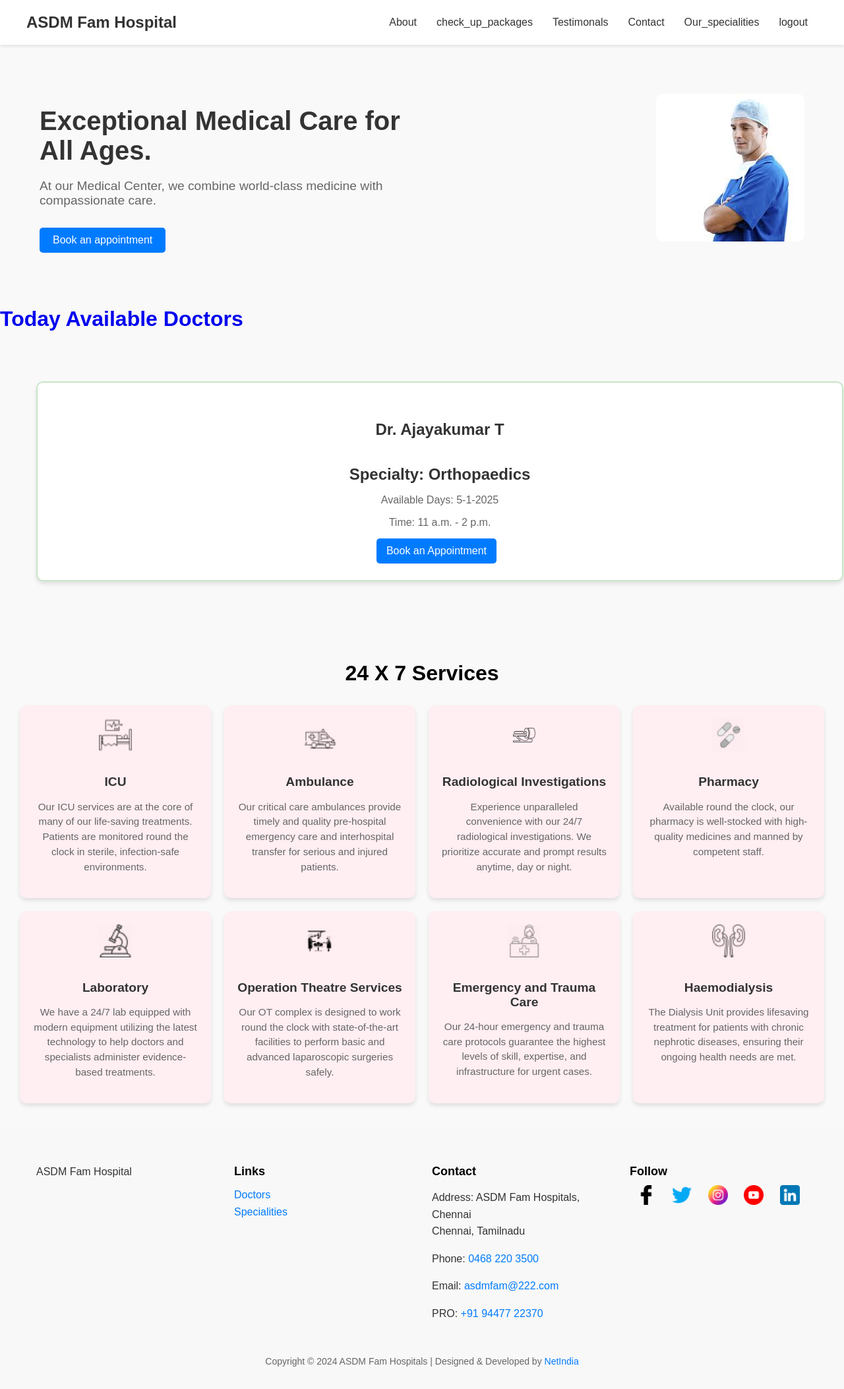
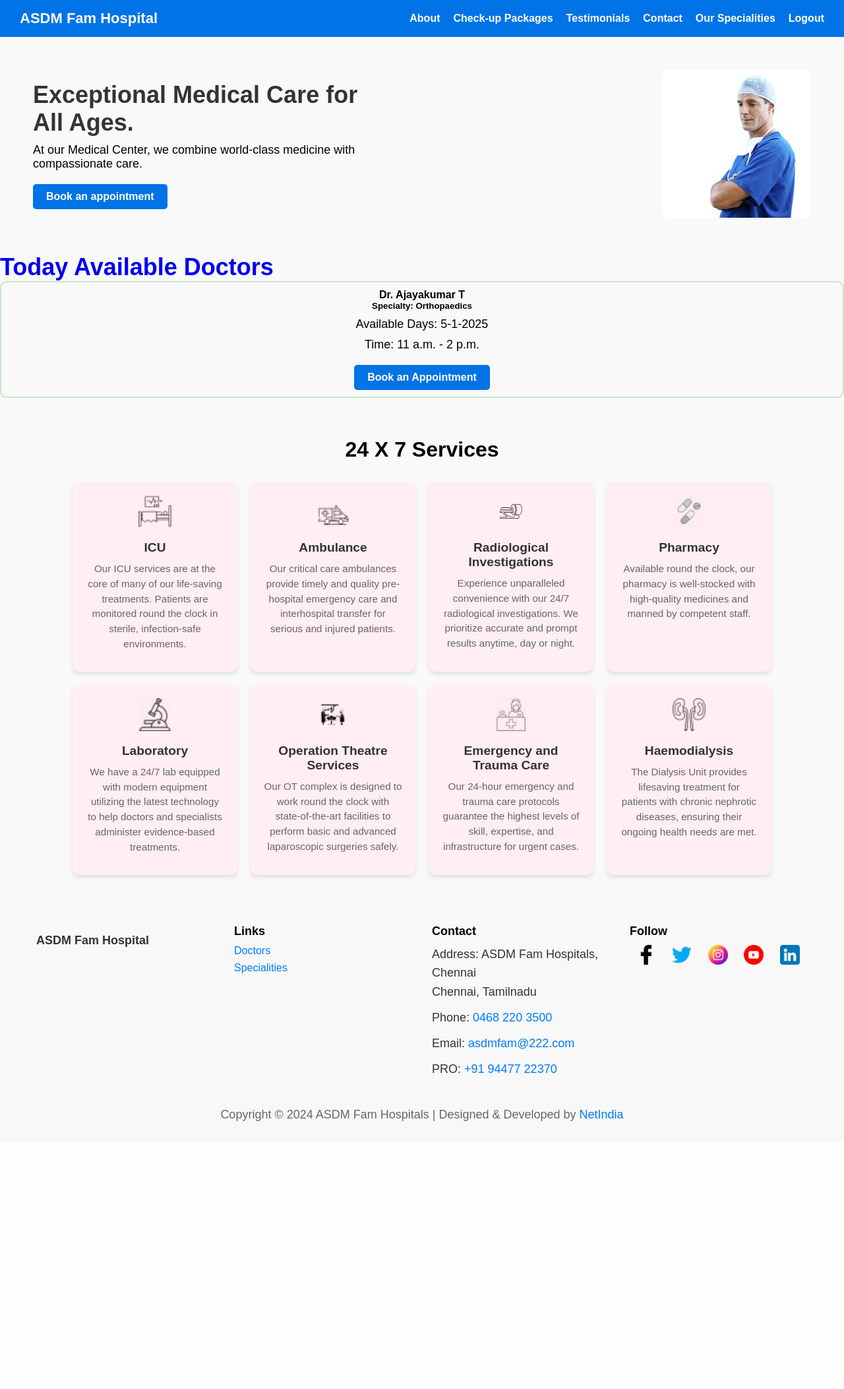
Before and after one commit to chikkuanijohn/Doctor_appointments_, a Django app: template doctor_appointment/templates/user/user_home.html in a window 1280 px wide. Shown: the whole page at 66% size. After the commit the page ends 1699 px from the top, so only its background shows below. Run offline with Django 5.2, Linux system fonts and the light colour scheme; the template is opened without the code that fills it: values that come from a table or form of the project are taken from there, others are empty; data comes from the database, SQL or seed files in the repository; both versions use the stored data as it was after the commit.

Commit message:
new file

```diff
--- a/doctor_appointment/templates/admin/home.html
+++ b/doctor_appointment/templates/admin/home.html
@@ -172,7 +172,7 @@
 </head>
 <body>
     <header>
-        <div class="logo">Family Doctor X</div>
+        <div class="logo">ASDM Fam Hospital</div>
         <nav>
             <ul>
                 <li><a href="add_details">add_details</a></li>
@@ -188,6 +188,8 @@
             <div class="badge">6</div>
         </div> -->
     </header>
+<body>
+
     <div class="container mt-3">
         <div class="row">
           {% for pro in Doctor %}
--- a/doctor_appointment/templates/user/user_home.html
+++ b/doctor_appointment/templates/user/user_home.html
@@ -1,210 +1,183 @@
-
-
 <!DOCTYPE html>
 <html lang="en">
 <head>
     {% load static %}
     <meta charset="UTF-8">
     <meta name="viewport" content="width=device-width, initial-scale=1.0">
-    <title>Medical Care Landing Page with Products</title>
+    <title>ASDM Fam Hospital</title>
     <style>
-        /* General body styling */
-        body {
+        * {
             margin: 0;
             padding: 0;
+            box-sizing: border-box;
             font-family: Arial, sans-serif;
-            background-color: #e5e5e5;
-            color: #333;
         }
 
-        /* Header styling */
+        body {
+            background-color: #f4f4f4;
+        }
+
+        /* Header */
         header {
             display: flex;
             justify-content: space-between;
             align-items: center;
-            padding: 20px 40px;
-            background-color: #fff;
-            box-shadow: 0 2px 5px rgba(0, 0, 0, 0.1);
+            background: #0073e6;
+            padding: 15px 30px;
+            color: white;
         }
 
-        header .logo {
-            font-size: 1.5rem;
+        .logo {
+            font-size: 22px;
             font-weight: bold;
-            color: #333;
         }
 
-        header nav ul {
-            list-style: none;
-            padding: 0;
-            margin: 0;
+        nav {
             display: flex;
+            align-items: center;
         }
 
-        header nav ul li {
-            margin: 0 15px;
+        .nav-links {
+            list-style: none;
+            display: flex;
+            gap: 20px;
         }
 
-        header nav ul li a {
+        .nav-links li a {
             text-decoration: none;
-            color: #333;
-            font-size: 1rem;
-            transition: color 0.3s;
+            color: white;
+            font-weight: bold;
         }
 
-        header nav ul li a:hover {
-            color: #007bff;
+        .menu-toggle {
+            display: none;
+            font-size: 28px;
+            cursor: pointer;
         }
 
-        header .notifications {
-            display: flex;
-            align-items: center;
-            position: relative;
-        }
-
-        header .notifications .bell {
-            font-size: 1.5rem;
-            color: #333;
-            margin-right: 10px;
-        }
-
-        header .notifications .badge {
-            position: absolute;
-            top: -5px;
-            right: 5px;
-            background-color: #ff0000;
-            color: #fff;
-            border-radius: 50%;
-            font-size: 0.8rem;
-            padding: 2px 6px;
-        }
-
-        /* Main section styling */
+        /* Main Section */
         .main {
             display: flex;
             justify-content: space-between;
             align-items: center;
-            padding: 60px;
+            padding: 50px;
         }
 
-        .main .content {
-            max-width: 50%;
+        .content {
+            max-width: 500px;
         }
 
-        .main .content h1 {
-            font-size: 2.5rem;
+        h1 {
+            font-size: 36px;
             color: #333;
-            margin-bottom: 20px;
         }
 
-        .main .content p {
-            font-size: 1.2rem;
-            color: #666;
-            margin-bottom: 30px;
+        p {
+            margin: 10px 0;
+            font-size: 18px;
         }
 
-        .main .content .btn {
+        .btn {
             display: inline-block;
+            margin-top: 10px;
             padding: 10px 20px;
-            background-color: #007bff;
-            color: #fff;
+            background: #0073e6;
+            color: white;
             text-decoration: none;
-            font-size: 1rem;
+            font-weight: bold;
             border-radius: 5px;
-            transition: background-color 0.3s;
         }
 
-        .main .content .btn:hover {
-            background-color: #0056b3;
-        }
-
-        .main .image img {
-            max-width: 100%;
+        .image img {
+            width: 100%;
+            max-width: 400px;
             border-radius: 10px;
         }
 
-        /* Product cards section */
-        .container {
-            padding: 40px;
+        /* Responsive Design */
+        @media (max-width: 768px) {
+            .nav-links {
+                display: none;
+                flex-direction: column;
+                position: absolute;
+                top: 60px;
+                right: 0;
+                background: #0073e6;
+                width: 100%;
+                text-align: center;
+                padding: 10px 0;
             }
 
-        .card {
-            margin: 15px;
-            box-shadow: 0 4px 6px rgba(0, 0, 0, 0.1);
-            border-radius: 10px;
-            overflow: hidden;
-            background-color: #fff;
+            .nav-links.active {
+                display: flex;
             }
 
-        .card-img-top {
-            max-width: 100%;
-            height: auto;
+            .menu-toggle {
                 display: block;
             }
 
-        .card-body {
-            padding: 15px;
+            .main {
+                flex-direction: column;
+                text-align: center;
             }
 
-        .card-title {
-            font-size: 1.5rem;
-            margin-bottom: 10px;
+            .image img {
+                max-width: 80%;
+            }
         }
 
-        .card-text {
-            font-size: 1rem;
-            color: #666;
-            margin-bottom: 15px;
+        @media (max-width: 480px) {
+            h1 {
+                font-size: 28px;
             }
 
-        .btn-primary {
-            display: inline-block;
-            padding: 10px 15px;
-            background-color: #007bff;
-            color: #fff;
-            text-decoration: none;
-            border-radius: 5px;
-            margin-right: 10px;
-            transition: background-color 0.3s;
+            p {
+                font-size: 16px;
             }
 
-        .btn-primary:hover {
-            background-color: #0056b3;
+            .btn {
+                padding: 8px 15px;
+            }
         }
     </style>
+    <script>
+        document.addEventListener("DOMContentLoaded", function () {
+            const menuToggle = document.querySelector(".menu-toggle");
+            const navLinks = document.querySelector(".nav-links");
+
+            menuToggle.addEventListener("click", function () {
+                navLinks.classList.toggle("active");
+            });
+        });
+    </script>
 </head>
 <body>
+
 <header>
     <div class="logo">ASDM Fam Hospital</div>
     <nav>
-            <ul>
+        <ul class="nav-links">
+            <li><a href="About">About</a></li>
+            <li><a href="check_up_packages">Check-up Packages</a></li>
+            <li><a href="Testimonals">Testimonials</a></li>
+            <li><a href="Contact">Contact</a></li>
+            <li><a href="Our_specialities">Our Specialities</a></li>
+            <li><a href="logout">Logout</a></li>
+        </ul>
+        <div class="menu-toggle">&#9776;</div>
+    </nav>
+</header>
 
-                <li><a href="About">About</a></li>
-                <li><a href="check_up_packages">check_up_packages</a></li>
-                <li><a href="Testimonals">Testimonals</a></li>
-                <li><a href="Contact ">Contact </a></li>
-                <li><a href="Our_specialities">Our_specialities</a></li>
-                <li><a href="logout">logout</a></li>
-            </ul>
-        </nav>
-        <!-- <div class="notifications">
-            <i class="bell">🔔</i>
-            <div class="badge">6</div>
-        </div> -->
-    </header>
 <section class="main">
     <div class="content">
         <h1>Exceptional Medical Care for All Ages.</h1>
         <p>At our Medical Center, we combine world-class medicine with compassionate care.</p>
         <a href="booking" class="btn">Book an appointment</a>
-
     </div>
     <div class="image">
-            <img src="{%static 'imges/doctor2.jpg' %}" alt="Doctor">
+        <img src="{% static 'imges/doctor2.jpg' %}" alt="Doctor">
     </div>
 </section>
-
-
-
 
 
     <h1><a href="#" style="font-weight: bold; text-decoration: none;">Today Available Doctors</a></h1>
```
Also changed, not shown: doctor_appointment/templates/user/book_appointment.html (+78 -13 lines), doctor_appointment/db.sqlite3. Lines whose indentation alone changed are shown as unchanged.
